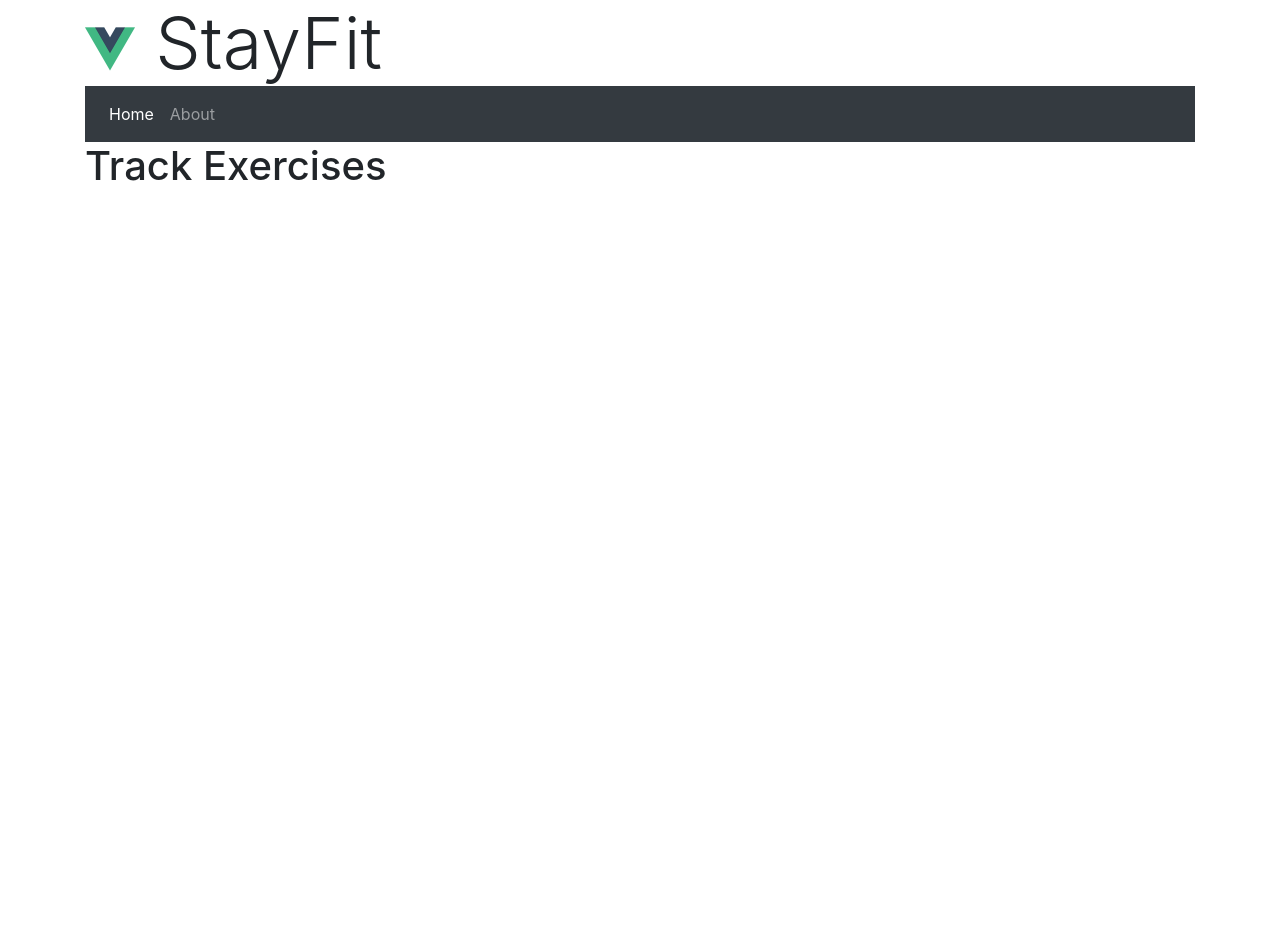
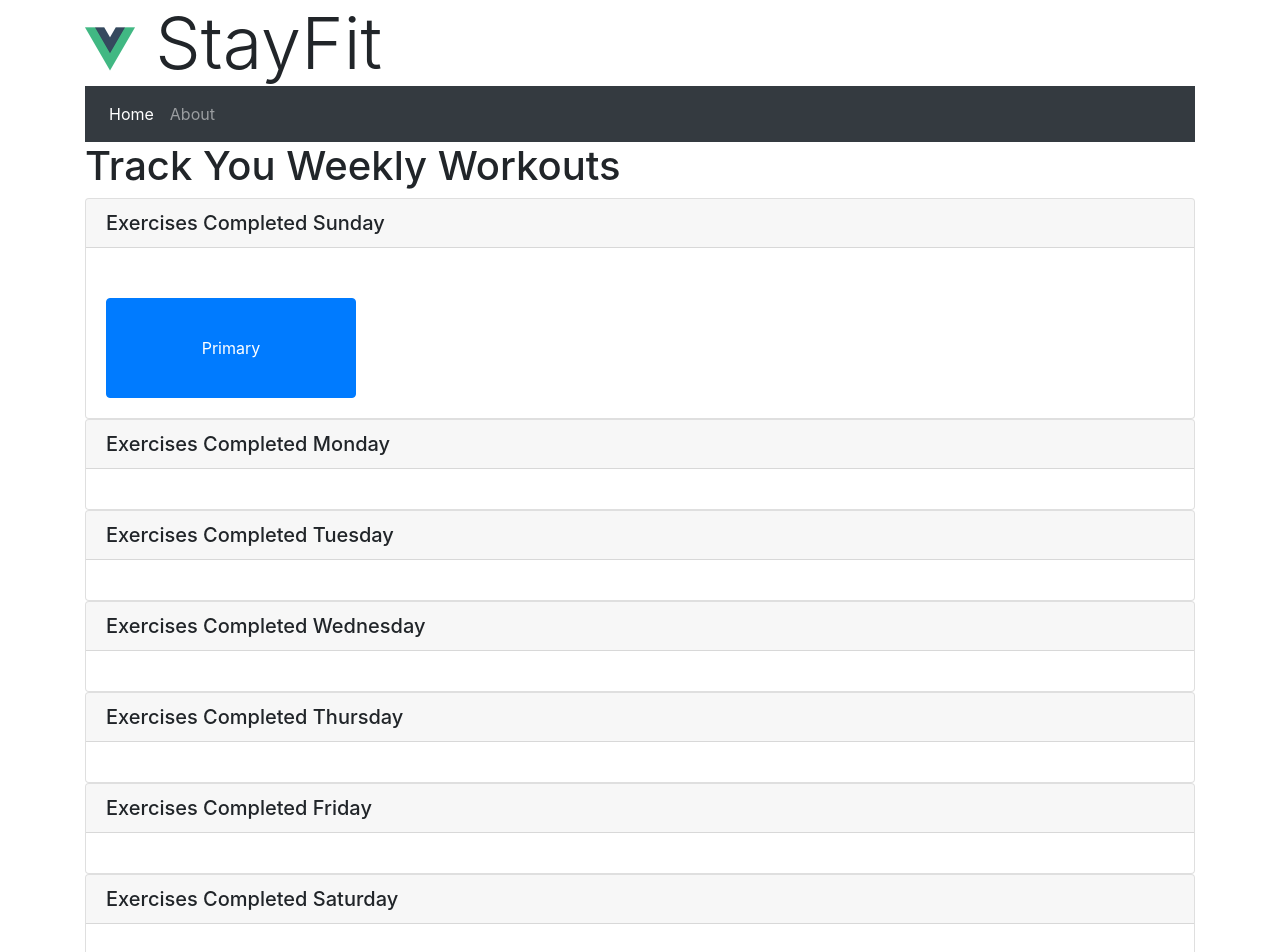
Before and after one commit to alonsor2/Exercise-App, a Vue app: page /ExerciseTracker in a window 1280 px wide. Shown: the top 952 px of the page. Before the commit the page ends 800 px from the top, so only its background shows below. Built offline with nearby package versions, Linux system fonts and the light colour scheme.

Commit message:
More UI Stuff

```diff
--- a/src/router.js
+++ b/src/router.js
@@ -52,6 +52,14 @@ export default new Router({
       // this generates a separate chunk (about.[hash].js) for this route
       // which is lazy-loaded when the route is visited.
       component: () => import(/* webpackChunkName: "about" */ './views/MyFriends.vue')
+    },
+    {
+      path: '/About',
+      name: 'About',
+      // route level code-splitting
+      // this generates a separate chunk (about.[hash].js) for this route
+      // which is lazy-loaded when the route is visited.
+      component: () => import(/* webpackChunkName: "about" */ './views/About.vue')
     }
   ]
 })
--- a/src/views/About.vue
+++ b/src/views/About.vue
@@ -1,5 +1,13 @@
 <template>
   <div class="about">
-    <h1>This is an about page</h1>
+    <div class="jumbotron jumbotron-fluid">
+  <div class="container">
+    <h1 class="display-4">What is StayFit?</h1>
+    <p class="lead">
+      StayFit is an easy resource for you to plan and keep track of your fitness and health.
+      It is easy to sign up and get connected with your friends, as well as traverse the user friendly app.
+    </p>
+  </div>
+</div>
   </div>
 </template>
--- a/src/views/ExerciseTracker.vue
+++ b/src/views/ExerciseTracker.vue
@@ -1,5 +1,68 @@
 <template>
-  <div class="ExerciseTracker">
-    <h1>Track Exercises</h1>
+  <div class="Exercise Tracker">
+  <h1>Track You Weekly Workouts</h1>
+
+  <div class = "row">
+    <div class= "col-md-12">
+      <div class="card" >
+          <h5 class="card-header">Exercises Completed Sunday</h5>
+            <div class="card-body" id: cardBody>
+              <button type="button" class="btn btn-primary ">Primary</button>
+            </div>
+        </div>
+    </div>
+    <div class= "col-md-12">
+      <div class="card" >
+          <h5 class="card-header">Exercises Completed Monday</h5>
+            <div class="card-body" id: cardBody>
+
+            </div>
+        </div>
+    </div>
+    <div class= "col-md-12">
+      <div class="card" >
+          <h5 class="card-header">Exercises Completed Tuesday</h5>
+            <div class="card-body" id: cardBody>
+
+            </div>
+        </div>
+    </div>
+    <div class= "col-md-12">
+      <div class="card" >
+          <h5 class="card-header">Exercises Completed Wednesday</h5>
+            <div class="card-body" id: cardBody>
+
+            </div>
+        </div>
+    </div>
+    <div class= "col-md-12">
+      <div class="card" >
+          <h5 class="card-header">Exercises Completed Thursday</h5>
+            <div class="card-body" id: cardBody>
+
+            </div>
+        </div>
+    </div>
+    <div class= "col-md-12">
+      <div class="card" >
+          <h5 class="card-header">Exercises Completed Friday</h5>
+            <div class="card-body" id: cardBody>
+
+            </div>
+        </div>
+    </div>
+    <div class= "col-md-12">
+      <div class="card" >
+          <h5 class="card-header">Exercises Completed Saturday</h5>
+            <div class="card-body" id: cardBody>
+
+            </div>
+        </div>
+    </div>
+    </div>
   </div>
 </template>
+
+<style lang="scss">
+
+</style>
--- a/src/views/Home.vue
+++ b/src/views/Home.vue
@@ -49,18 +49,11 @@
             </div>
           </div>
        </div>
-
-       <div class = "col-md-4">
-
+      <div class = "col-md-4">
          <div class="card" style="width: 18rem;">
             <div class="card-body" id: cardBody>
               <h5 class="card-title">Login</h5>
               <a @click.prevent="login" role="button" class="btn btn-dark" :class="{disabled: userId() !==null}" ></a>
-              <li v-for="u in state.users" :key="u.id"
-                 class="list-group-item">
-                 <img />
-                 <h5>{{u.name}}</h5>
-              </li>
             </div>
           </div>
        </div>
@@ -123,10 +116,10 @@
 </style>
 
 <script>
-import {GetState, Login, userId} from '@/services/api_access';
-
+import * as api from '@/services/api_access';
+let loopTimer = null;
 export default {
-  data: function(){
+  data(){
       return {
              state: {
                  users: [],
@@ -134,20 +127,19 @@ export default {
       }
 
     },
-  created: function(){
-    this.refresh();
+  created(){
+    loopTimer = setInterval(this.refresh, 1000);
 
   },
   methods: {
-    refresh: function(){
-      GetState()
+    refresh(){
+      api.GetState()
       .then(x => this.state = x)
     },
-    login: function(){
-      Login(prompt('What is your name?'))
-      .then(()=> this.refresh())
+    login(){
+      api.Login();
     },
-    userId: ()=> userId
+    userId: ()=> api.userId
   }
 }
 </script>
--- a/src/views/MyProfile.vue
+++ b/src/views/MyProfile.vue
@@ -4,12 +4,18 @@
     <form>
   <div class="form-row">
     <div class="form-group col-md-6">
-      <label for="inputEmail4">First Name</label>
-      <input type="name" class="form-control" id="inputEmail4" placeholder="First">
+      <label for="inputFirstName">First Name</label>
+      <input type="name" class="form-control" id="inputFirstName" placeholder="First">
     </div>
     <div class="form-group col-md-6">
-      <label for="inputPassword4">Last Name</label>
-      <input type="text" class="form-control" id="inputPassword4" placeholder="Last">
+      <label for="inputLastName">Last Name</label>
+      <input type="text" class="form-control" id="inputLastName" placeholder="Last">
+    </div>
+  </div>
+  <div class="form-row">
+    <div class="form-group col-md-6">
+      <label for="DOB">DOB</label>
+      <input type="date" class="form-control" id="DOB">
     </div>
   </div>
   <div class="form-group">
--- a/src/views/NutritionTracker.vue
+++ b/src/views/NutritionTracker.vue
@@ -1,5 +1,68 @@
 <template>
   <div class="Nutrition Tracker">
-    <h1>Track Nutrition</h1>
+  <h1>Track You Weekly Meals</h1>
+
+  <div class = "row">
+    <div class= "col-md-12">
+      <div class="card" >
+          <h5 class="card-header">Food Consumed Sunday</h5>
+            <div class="card-body" id: cardBody>
+              <button type="button" class="btn btn-primary ">Primary</button>
+            </div>
+        </div>
+    </div>
+    <div class= "col-md-12">
+      <div class="card" >
+          <h5 class="card-header">Food Consumed Monday</h5>
+            <div class="card-body" id: cardBody>
+
+            </div>
+        </div>
+    </div>
+    <div class= "col-md-12">
+      <div class="card" >
+          <h5 class="card-header">Food Consumed Tuesday</h5>
+            <div class="card-body" id: cardBody>
+
+            </div>
+        </div>
+    </div>
+    <div class= "col-md-12">
+      <div class="card" >
+          <h5 class="card-header">Food Consumed Wednesday</h5>
+            <div class="card-body" id: cardBody>
+
+            </div>
+        </div>
+    </div>
+    <div class= "col-md-12">
+      <div class="card" >
+          <h5 class="card-header">Food Consumed Thursday</h5>
+            <div class="card-body" id: cardBody>
+
+            </div>
+        </div>
+    </div>
+    <div class= "col-md-12">
+      <div class="card" >
+          <h5 class="card-header">Food Consumed Friday</h5>
+            <div class="card-body" id: cardBody>
+
+            </div>
+        </div>
+    </div>
+    <div class= "col-md-12">
+      <div class="card" >
+          <h5 class="card-header">Food Consumed Saturday</h5>
+            <div class="card-body" id: cardBody>
+
+            </div>
+        </div>
+    </div>
+    </div>
   </div>
 </template>
+
+<style lang="scss">
+
+</style>
```
Also changed, not shown: 2 other files (tests, documents, lock files or other folders).
